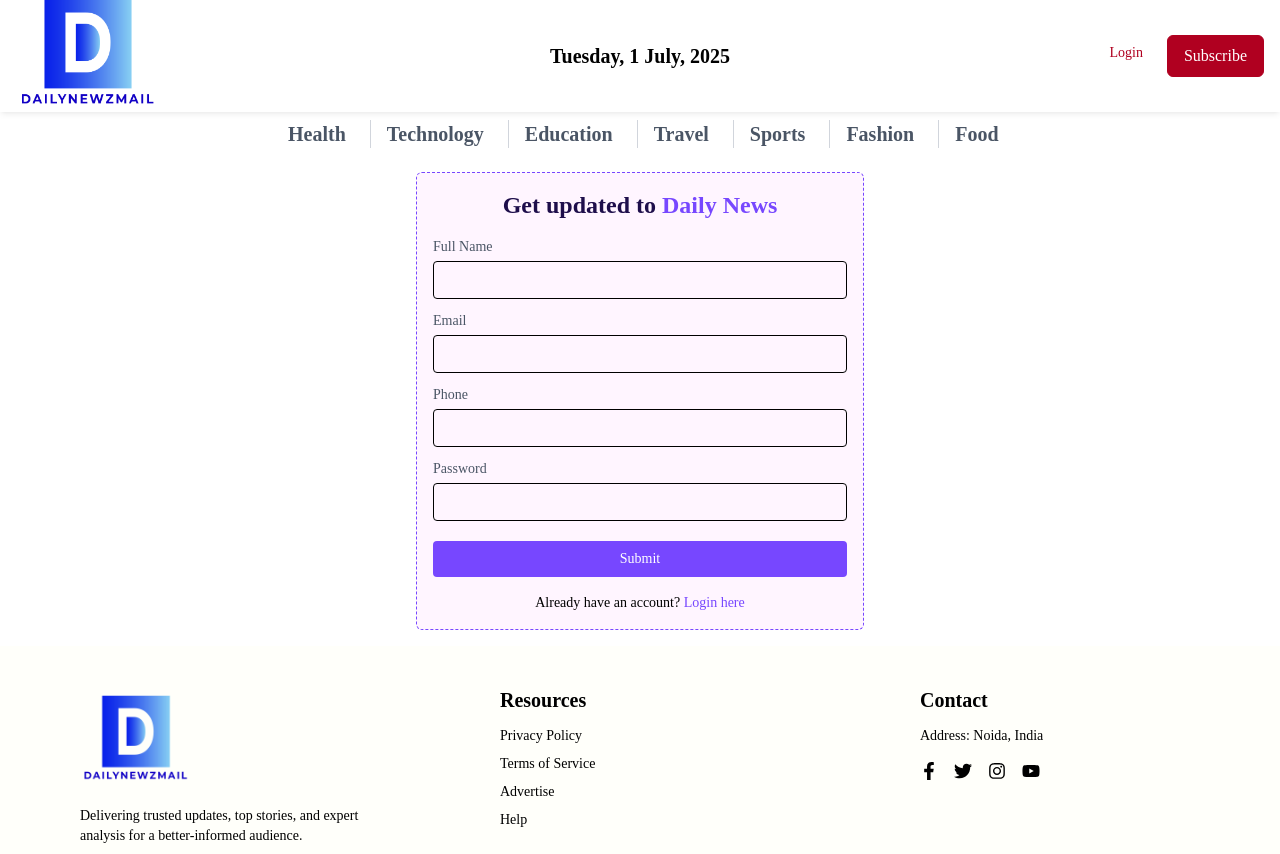
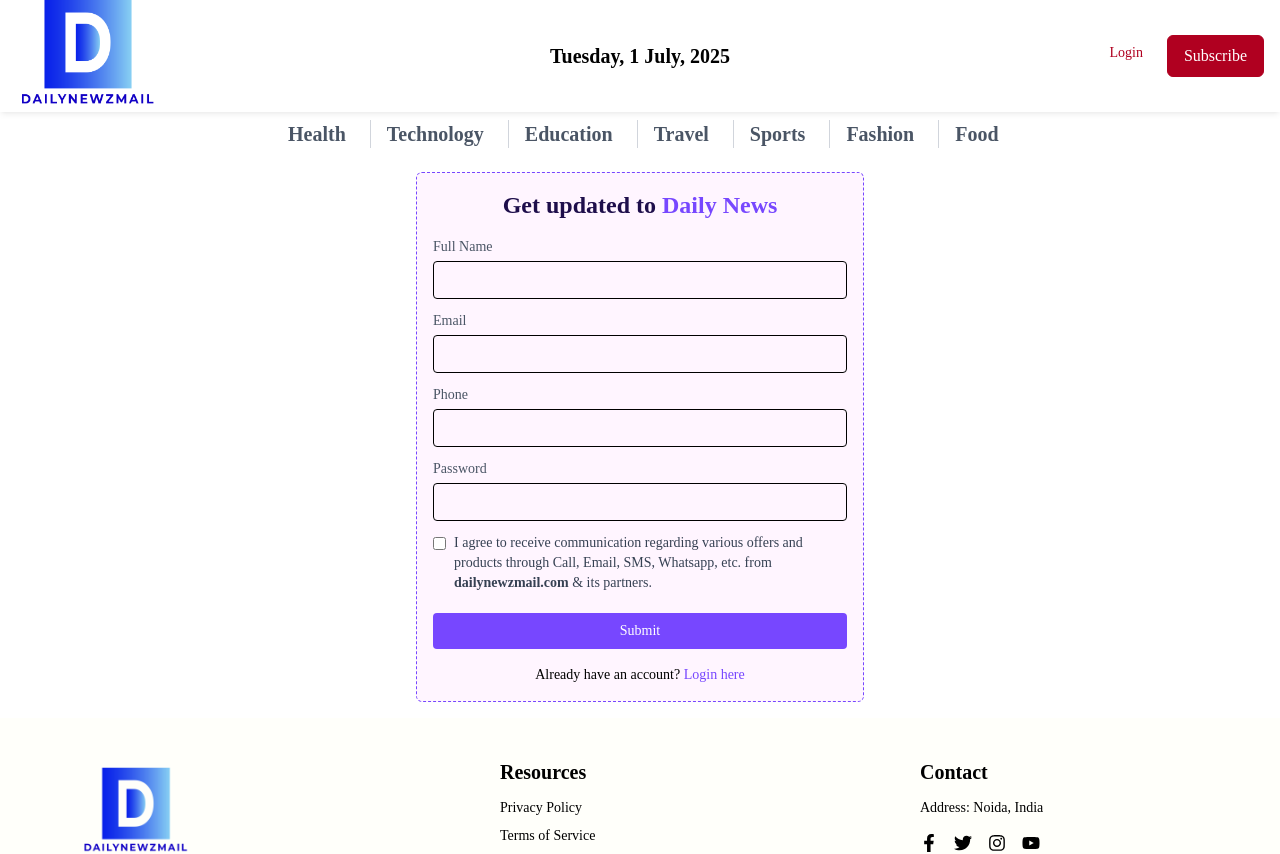
Before and after one commit to MVMGITHB/Dailynews, a Next.js app: page /register in a window 1280 px wide. Shown: the top 854 px of the page. Built offline with nearby package versions, Linux system fonts and the light colour scheme.

Commit message:
terms for signup

```diff
--- a/src/components/Auth/Register.jsx
+++ b/src/components/Auth/Register.jsx
@@ -1,4 +1,4 @@
-"use client"
+"use client";
 
 import axios from "axios";
 import { useRouter } from "next/navigation";
@@ -13,6 +13,7 @@ const Register = () => {
     email: "",
     phone: "",
     password: "",
+    agree: false, // ✅ added for checkbox
   });
 
   const [loading, setLoading] = useState(false);
@@ -20,9 +21,10 @@ const Register = () => {
   const [successMsg, setSuccessMsg] = useState("");
 
   const handleChange = (e) => {
+    const { name, value, type, checked } = e.target;
     setFormData((prev) => ({
       ...prev,
-      [e.target.name]: e.target.value,
+      [name]: type === "checkbox" ? checked : value,
     }));
   };
 
@@ -30,6 +32,12 @@ const Register = () => {
     e.preventDefault();
     setErrorMsg("");
     setSuccessMsg("");
+
+    if (!formData.agree) {
+      setErrorMsg("You must agree to the terms before registering.");
+      return;
+    }
+
     setLoading(true);
 
     try {
@@ -112,6 +120,22 @@ const Register = () => {
             />
           </div>
 
+          {/* ✅ New checkbox */}
+          <div className="flex items-start gap-2">
+            <input
+              type="checkbox"
+              name="agree"
+              checked={formData.agree}
+              onChange={handleChange}
+              className="mt-1"
+            />
+            <label className="text-sm text-gray-700">
+              I agree to receive communication regarding various offers and products
+              through Call, Email, SMS, Whatsapp, etc. from{" "}
+              <strong>dailynewzmail.com</strong> & its partners.
+            </label>
+          </div>
+
           <button
             type="submit"
             disabled={loading}
```
